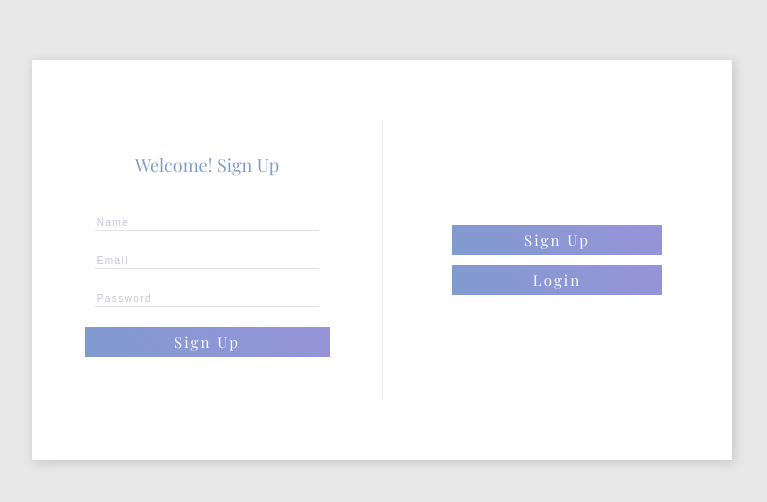
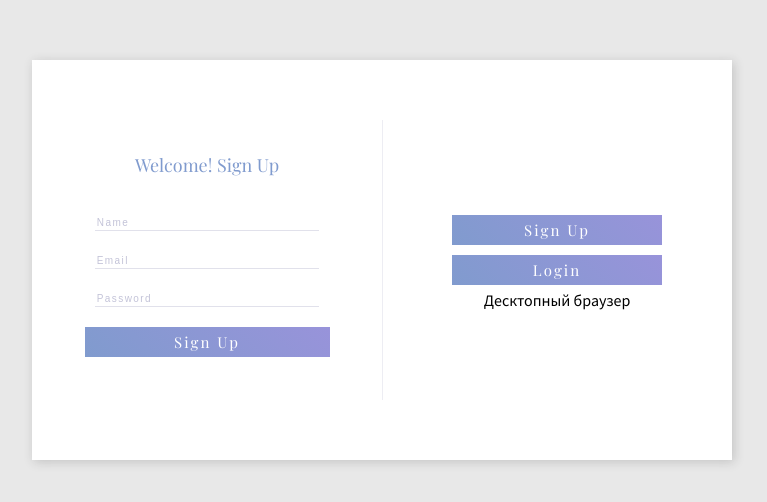
Before and after one commit to GalinaGorbel/login-form, an Angular app: page / in a window 1280 px wide. Shown: the part 148-650 px from the top of the page, without its empty margins (258-1025 px from the left). Built offline with nearby package versions, Linux system fonts and the light colour scheme.

Commit message:
added platform identification

```diff
--- a/package.json
+++ b/package.json
@@ -11,6 +11,7 @@
   "private": true,
   "dependencies": {
     "@angular/animations": "^13.0.3",
+    "@angular/cdk": "^13.2.6",
     "@angular/common": "~13.0.0",
     "@angular/compiler": "~13.0.0",
     "@angular/core": "~13.0.0",
--- a/src/app/app.component.html
+++ b/src/app/app.component.html
@@ -20,6 +20,9 @@
         Login
       </button>
     </div>
+    <div *ngIf="!isMobile">
+      Десктопный браузер
+    </div>
   </div>
   <app-sign-up-form></app-sign-up-form>
   <app-login-form></app-login-form>
--- a/src/app/app.component.ts
+++ b/src/app/app.component.ts
@@ -1,12 +1,10 @@
 import {
-  animate,
   state,
   style,
-  transition,
   trigger,
 } from '@angular/animations';
-import { Component } from '@angular/core';
-
+import { Component, OnInit } from '@angular/core';
+import { Platform } from '@angular/cdk/platform';
 @Component({
   selector: 'app-root',
   templateUrl: './app.component.html',
@@ -30,8 +28,15 @@ import { Component } from '@angular/core';
     ]),
   ],
 })
-export class AppComponent {
+export class AppComponent implements OnInit {
   title = 'login-form';
   state = 'normal';
   public showSignUp = true;
+  public isMobile: boolean | undefined;
+
+  constructor(private platform: Platform) {}
+
+  ngOnInit(): void {
+    this.isMobile = this.platform.ANDROID || this.platform.IOS
+  }
 }
```
Also changed, not shown: 1 other file (tests, documents, lock files or other folders).
